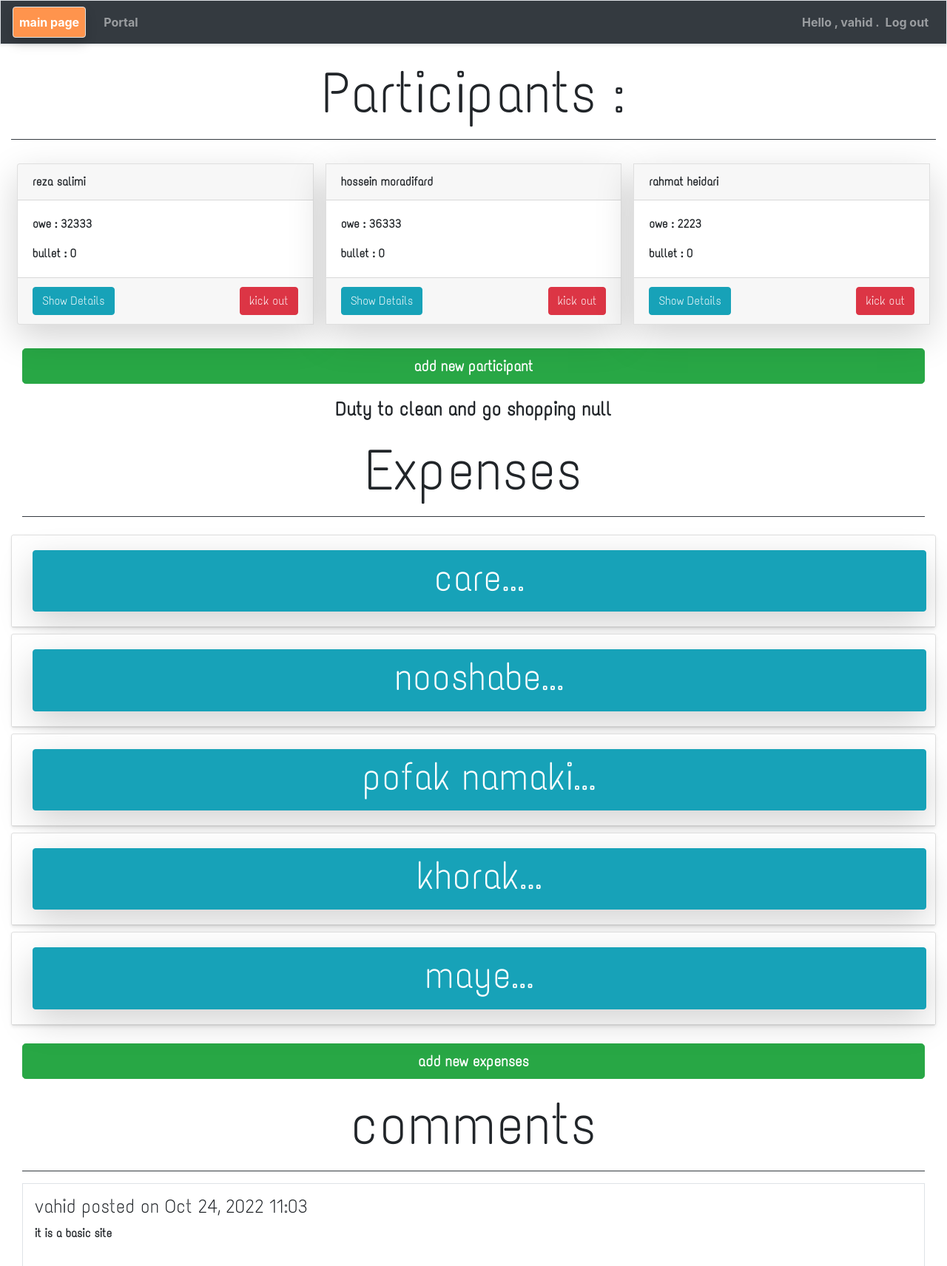
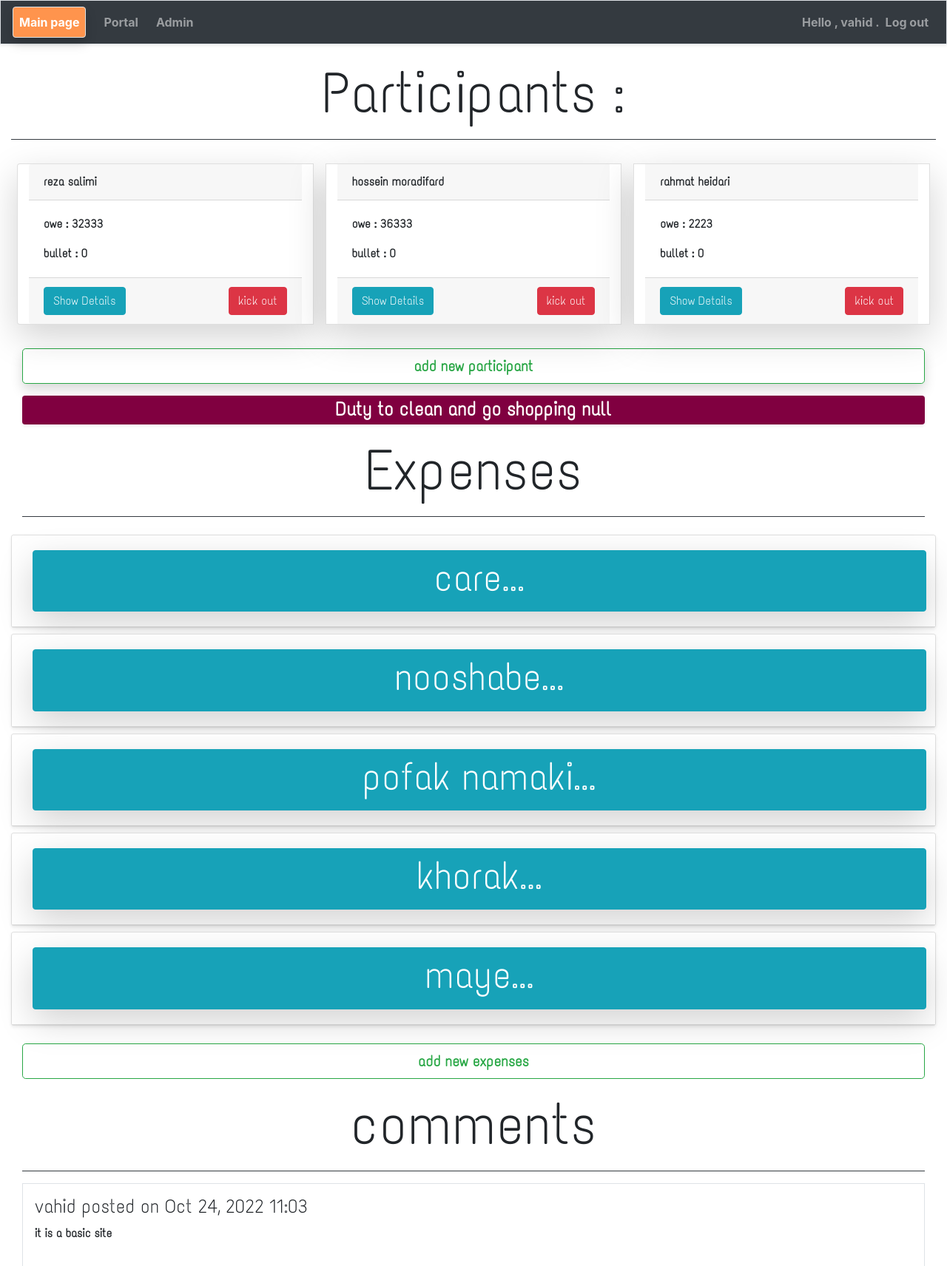
Before and after one commit to vahidkh6882/vahidkh, a Django app: page /cartable/ in a window 1280 px wide. Shown: the top 1712 px of the page at 74% size. Run offline with Django 4.2, Linux system fonts and the light colour scheme; a user stored in the database is signed in; data comes from the database, SQL or seed files in the repository; some libraries are stand-ins or nearby versions.

Commit message:
colors upgraded and admin directly

```diff
--- a/app1/templates/app1/base.html
+++ b/app1/templates/app1/base.html
@@ -13,16 +13,21 @@
        <nav class="navbar navbar-expand-md navbar-dark bg-dark shadow-sm mb-1 border fixed-top">
          <ul class="navbar-nav mr-3">
             <li class="nav-item">
-               <a class="nav-link border rounded shadow font-weight-bold text-white" style="background-color: 	#ff944d;" href="{% url 'app1:index' %}">main page</a>
+               <a class="nav-link border rounded shadow font-weight-bold text-white" style="background-color: 	#ff944d;" href="{% url 'app1:index' %}">Main page</a>
             </li>
          </ul>
          <button class="navbar-toggler" type="button" data-toggle="collapse" data-target="#navbarCollapse">
             <span class="navbar-toggler-icon"></span>
          </button>
          <div id="navbarCollapse" class="collapse navbar-collapse">
+            <ul class="navbar-nav mr-2">
+               <li class="nav-item font-weight-bolder text-dark">
+                  <a class="nav-link " href="{% url 'app1:person' %}">Portal</a>
+               </li>
+            </ul>
             <ul class="navbar-nav mr-auto">
                <li class="nav-item font-weight-bolder text-dark">
-                  <a class="nav-link " href="{% url 'app1:person' %}">Portal</a>
+                  <a class="nav-link " href="{% url 'app1:admin:login' %}">Admin</a>
                </li>
             </ul>
             <ul class="navbar-nav ml-auto font-weight-bold ">
--- a/app1/templates/app1/index.html
+++ b/app1/templates/app1/index.html
@@ -18,7 +18,7 @@
    <p class="font-weight-bold text-center" style="font-family:eng2;font-size:4vw;">programmer and the designer : VAHID KHAZAEI </p>
  </div>
  <a class="btn text-white shadow font-weight-bolder btn-block mb-4" data-toggle="tooltip" data-placement="right" style="background-color:#8B008B;" title="Hooray!" href="{% url 'users:register' %}" >register</a>
- <div class="carousel slide" id="main" data-ride="carousel">
+ <div class="carousel slide shadow" id="main" data-ride="carousel">
       <ul class="carousel-indicators" >
         <li class="active" data-target="#main" data-slide-to="0"></li>
         <li data-target="#main" data-slide-to="1"></li>
--- a/app1/templates/app1/person.html
+++ b/app1/templates/app1/person.html
@@ -17,7 +17,7 @@
     <div class="col">
             <div class="row card-group font-weight-bolder d-flex justify-content-center" style="font-family:eng2;">
                 {% for x in person %}
-                <div class="card shadow-lg m-2">
+                <div class="card container-fluid shadow-lg m-2">
                     <div class="card-header">{{x}}</div>
                     <div class="card-body">
                         <p class="card-text">owe : {{x.owe}}</p>
@@ -45,11 +45,15 @@
                     </div>
                 </div>
                 {% empty %}
-                <h3 class="text-center mt-4">no participant have been added</h3>
+                <div class="bg-danger rounded shadow">
+                    <h3 class="text-center mt-4">no participant have been added</h3>
+                </div>
                 {% endfor %}
             </div>
-            <p><a class="btn btn-success btn-lg btn-block mt-4 font-weight-bolder" href="{% url 'app1:new_person' %}" class="ml-auto">add new participant</a></p>
-            <p class="text-center font-weight-bold" style="font-size:2vw;">Duty to clean and go shopping  {{duty_owner}}</p>
+            <p><a class="btn btn-lg btn-outline-success btn-block mt-4 font-weight-bolder shadow ml-auto" href="{% url 'app1:new_person' %}" >add new participant</a></p>
+            <div class="text-white rounded shadow-sm" style="background-color:#800040;">
+                <p class="text-center font-weight-bold" style="font-size:2vw;">Duty to clean and go shopping  {{duty_owner}}</p>
+            </div>
             <p class="display-4 text-center" style="font-size:6vw;">Expenses</p>
             <div class="border-bottom mb-4 border-dark "></div>
             <div class="row d-flex flex-column " style="font-family:eng5;">
@@ -68,10 +72,12 @@
                         </div>
                     </div>
                     {% empty %}
-                    <h3 class="text-center font-weight-bolder m-4">no expenses have been added</h3>
+                    <div class="container text-white bg-danger rounded shadow">
+                        <h3 class="text-center font-weight-bolder m-4">no expenses have been added</h3>
+                    </div>
                     {% endfor %}
             </div>
-            <p><a class="btn btn-success btn-lg btn-block mt-3 font-weight-bolder" href="{% url 'app1:new_expenses' %}">add new expenses</a></p>
+            <p><a class="btn btn-outline-success btn-lg btn-block mt-3 font-weight-bolder" href="{% url 'app1:new_expenses' %}">add new expenses</a></p>
             <p class="display-4 text-center" style="font-size:6vw;">comments</p>
             <div class="border-bottom border-dark"></div>
             <div class="col font-weight-bolder" style="font-family:eng2;">
--- a/app1/templates/app1/persons_personal.html
+++ b/app1/templates/app1/persons_personal.html
@@ -12,7 +12,7 @@
     </div>
     {% endfor %}
 {% endif %}
-<div class="card shadow-lg ">
+<div class="card shadow-lg mt-4">
 	<div class=" card-header text-center display-3 shadow-sm font-weight-bold" style="font-size:4vw;">
 		<p> {{person.name}} {{person.lastname}}</p>
 	</div>
--- a/app1/urls.py
+++ b/app1/urls.py
@@ -1,5 +1,6 @@
 from django.urls import path
 from . import views
+from django.contrib import admin
 app_name='app1'
 urlpatterns=[
     path('',views.index,name='index'),
@@ -14,4 +15,5 @@ urlpatterns=[
     path('delete_person/<int:item_id>',views.delete_person,name='delete_person'),
     path('delete_expenses/<int:item_id>',views.delete_expenses,name='delete_expenses'),
     path('edit_person/<int:entry_id>/',views.edit_person,name='edit_person'),
+    path('admin/',admin.site.urls,name='admin'),
     ]
```
